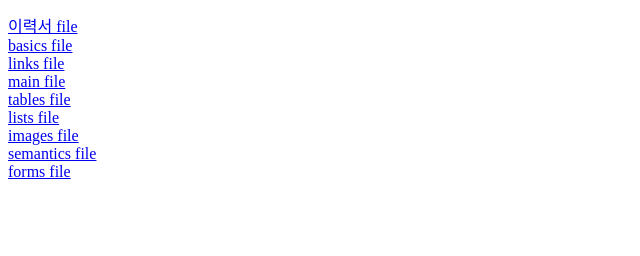
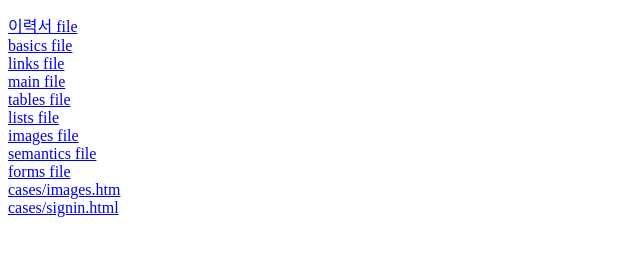
Before and after one commit to GabaeOh/study_htmls, a plain HTML site: page docs/index.html in a window 1280 px wide. Shown: the part 110-366 px from the top of the page, without its empty margins (0-640 px from the left). Drawn offline with Linux system fonts and the light colour scheme.

Commit message:
index 수정함

```diff
--- a/docs/index.html
+++ b/docs/index.html
@@ -45,6 +45,12 @@
         <a href="forms.html">forms file</a>
         <!-- forms html 로 이동-->
     </div>
-
+    <div>
+        <a href="cases/images.html">cases/images.htm</a>
+        <!-- cases/images.htm 로 이동-->
+    </div>
+    <div>
+        <a href="cases/signin.html">cases/signin.html</a>
+    </div>
 </body>
 </html>
```
